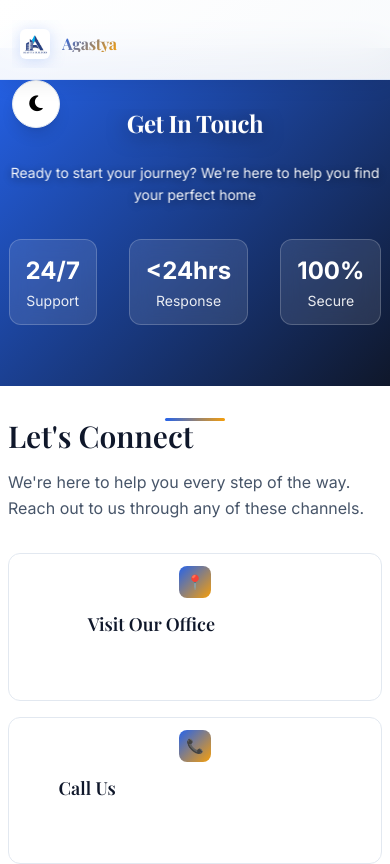
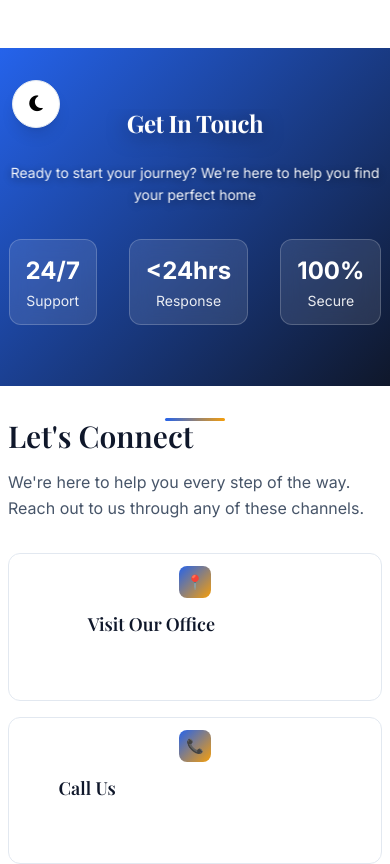
Before and after one commit to MITH02/reaal-estate-app, a React (Create React App) app in the folder my-real-estate-app/: page /contact in a window 390 px wide. Shown: the top 864 px of the page. Built offline with nearby package versions, Linux system fonts and the light colour scheme.

Commit message:
Hide entire navbar on mobile and tablet views
cgen-b9859387ac87465eb02a63f1e43706f8

```diff
--- a/my-real-estate-app/src/components/Navbar.css
+++ b/my-real-estate-app/src/components/Navbar.css
@@ -397,36 +397,8 @@
 
 /* Responsive Design */
 @media (max-width: 768px) {
-  .navbar-container {
-    padding: 0 var(--space-4);
-  }
-
-  .desktop-only {
+  .navbar {
     display: none !important;
-  }
-
-  .mobile-only {
-    display: flex !important;
-  }
-
-  .hamburger {
-    display: flex !important;
-  }
-
-  .brand-name {
-    font-size: var(--text-xl);
-  }
-
-  .brand-subtitle {
-    font-size: var(--text-xs);
-  }
-
-  .logo {
-    height: 35px;
-  }
-
-  .navbar-scrolled .logo {
-    height: 32px;
   }
 }
 
```
